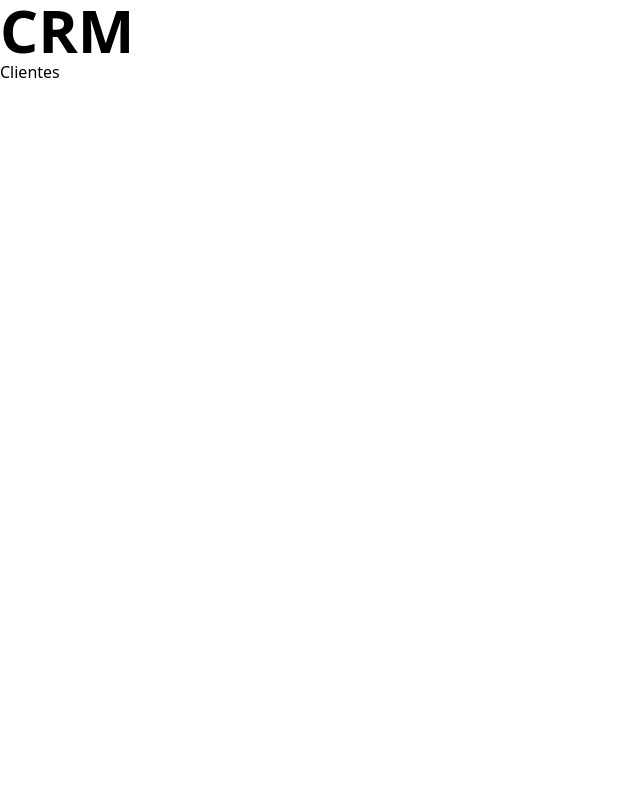
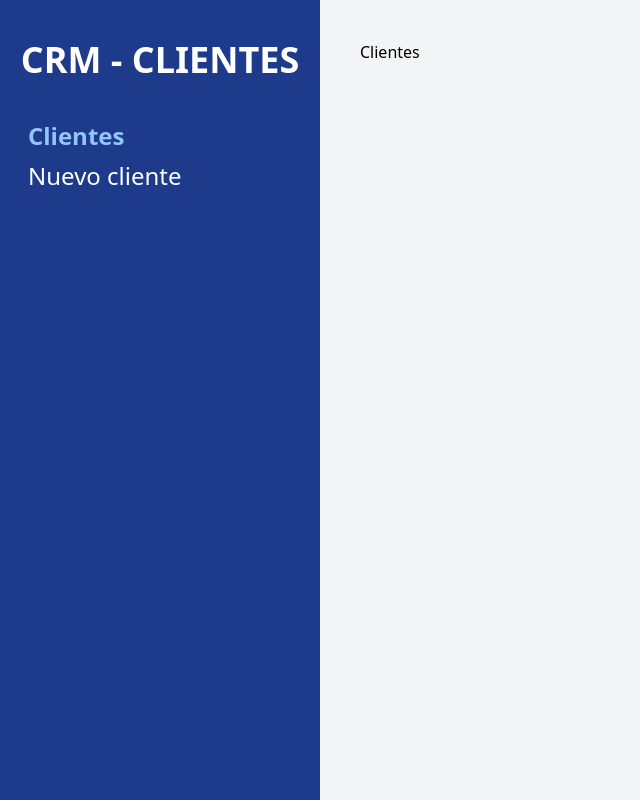
Before and after one commit to Draang/crm-react, a React (Vite) app: page / in a window 1280 px wide. Shown: the whole page, without its empty margins (0-640 px from the left). Built offline with nearby package versions, Linux system fonts and the light colour scheme.

Commit message:
sidebar basic

```diff
--- a/index.html
+++ b/index.html
@@ -6,7 +6,7 @@
     <meta name="viewport" content="width=device-width, initial-scale=1.0" />
     <title>CRM- react router</title>
   </head>
-  <body>
+  <body class="min-h-screen bg-gray-100">
     <div id="root"></div>
     <script type="module" src="/src/main.jsx"></script>
   </body>
--- a/src/components/Layout.jsx
+++ b/src/components/Layout.jsx
@@ -1,10 +1,39 @@
-import { Outlet } from "react-router-dom";
+import { Outlet, Link, useLocation } from "react-router-dom";
 
 export default function Layout() {
+  const location = useLocation();
   return (
-    <div >
-      <h1 className="text-6xl font-bold"> CRM</h1>
-      <Outlet />
+    <div className="md:flex md:min-h-screen">
+      <aside className="md:w-1/4 bg-blue-900 px-5 py-10">
+        <h2 className="text-4xl font-black text-center text-white">
+          CRM - CLIENTES
+        </h2>
+        <nav className="mt-10">
+          <Link
+            className={`${
+              location.pathname === "/"
+                ? "text-blue-300  font-bold"
+                : "text-white"
+            } text-2xl block mt-2 ml-2 hover:text-blue-200  `}
+            to="/"
+          >
+            Clientes
+          </Link>
+          <Link
+            className={`${
+              location.pathname === "/clientes/nuevo"
+                ? "text-blue-300 font-bold"
+                : "text-white"
+            } text-2xl block mt-2 ml-2 hover:text-blue-200 `}
+            to="/clientes/nuevo"
+          >
+            Nuevo cliente
+          </Link>
+        </nav>
+      </aside>
+      <main className="md:w-3/4 p-10 md:h-screen overflow-scroll">
+        <Outlet />
+      </main>
     </div>
   );
 }
--- a/src/main.jsx
+++ b/src/main.jsx
@@ -17,6 +17,7 @@
     ],
   },
 ]);
+
 ReactDOM.createRoot(document.getElementById("root")).render(
   <React.StrictMode>
     <RouterProvider router={router} />
```
